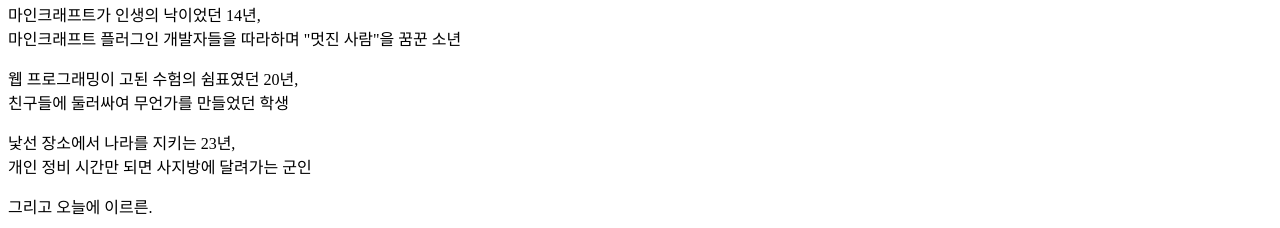
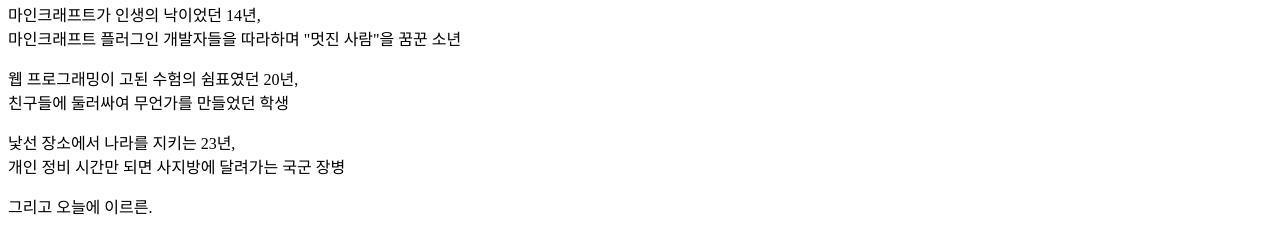
Before and after one commit to ShapeLayer/jonghyeon.me, a Svelte app: page / in a window 1280 px wide. Shown: the part 900-1128 px from the top of the page. Built offline with nearby package versions, Linux system fonts and the light colour scheme; the HTML template or start-up script is replaced by a standard one.

Commit message:
Update Profile.svelte

```diff
--- a/src/includes/Profile.svelte
+++ b/src/includes/Profile.svelte
@@ -7,7 +7,7 @@
       <p>입원 생활로 하루 하루를 보내던 09년 여름,<br>옆 침대 대학생 형을 따라다니며 프로그래밍을 구경하던 아이</p>
       <p>마인크래프트가 인생의 낙이었던 14년,<br>마인크래프트 플러그인 개발자들을 따라하며 "멋진 사람"을 꿈꾼 소년</p>
       <p>웹 프로그래밍이 고된 수험의 쉼표였던 20년,<br>친구들에 둘러싸여 무언가를 만들었던 학생</p>
-      <p>낯선 장소에서 나라를 지키는 23년,<br>개인 정비 시간만 되면 사지방에 달려가는 군인</p>
+      <p>낯선 장소에서 나라를 지키는 23년,<br>개인 정비 시간만 되면 사지방에 달려가는 국군 장병</p>
       <p>그리고 오늘에 이르른.</p>
       <p><br></p>
       <p>안녕하세요. 학생과 개발자 사이, 박종현입니다.</p>
```
